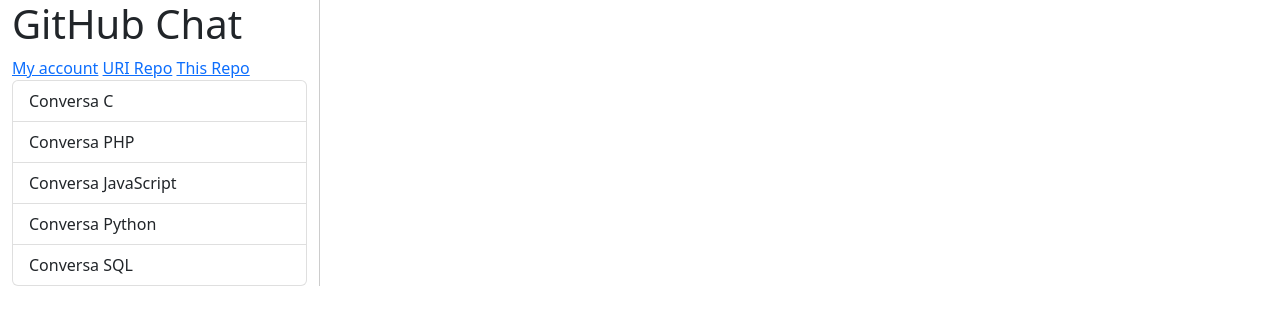
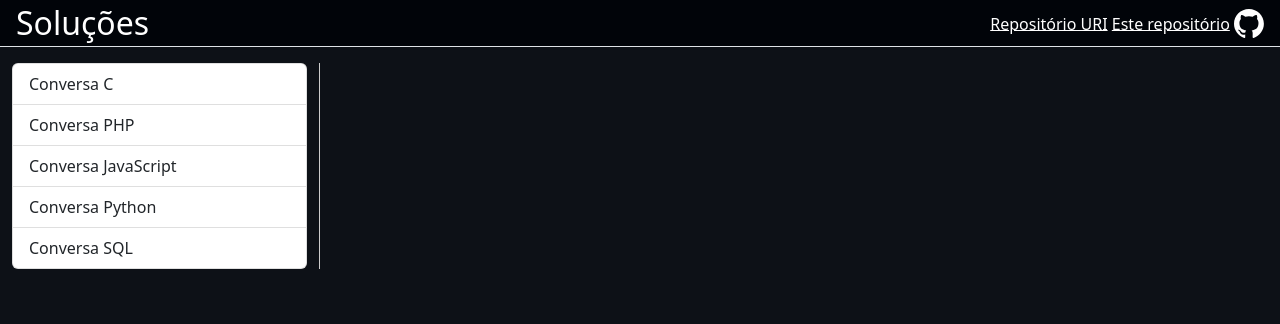
Before and after one commit to henrique2020/Codex, a plain HTML site: page index.html in a window 1280 px wide. Drawn offline with nearby package versions, Linux system fonts and the light colour scheme.

Commit message:
Ajustes no CSS

```diff
--- a/index.html
+++ b/index.html
@@ -3,7 +3,10 @@
 <head>
     <meta charset="UTF-8">
     <meta name="viewport" content="width=device-width, initial-scale=1.0">
-    <title>GitHub Chat</title>
+    <title>Repositório de Soluções</title>
+
+    <link rel="shortcut icon" href="img/github-mark-white.svg">
+
     <link rel="stylesheet" href="style.css">
     <link rel="stylesheet" href="https://cdnjs.cloudflare.com/ajax/libs/prism/1.24.1/themes/prism-okaidia.min.css">
     <link rel="stylesheet" href="https://cdnjs.cloudflare.com/ajax/libs/prism/1.24.1/plugins/line-numbers/prism-line-numbers.min.css">
@@ -11,18 +14,19 @@
 
     <link href="https://cdn.jsdelivr.net/npm/bootstrap@5.2.3/dist/css/bootstrap.min.css" rel="stylesheet" integrity="sha384-rbsA2VBKQhggwzxH7pPCaAqO46MgnOM80zW1RWuH61DGLwZJEdK2Kadq2F9CUG65" crossorigin="anonymous">
 </head>
-<body class="line-numbers">
+<body>
+    <header class="d-flex justify-content-between align-items-center px-3 py-1 border-bottom">
+        <h2 class="text-white m-0">Soluções</h2>
+        <div>
+            <a href="https://github.com/henrique2020/URI" target="_blank" class="align-middle text-white">Repositório URI</a>
+            <a href="https://github.com/henrique2020/Codex" target="_blank" class="align-middle text-white">Este repositório</a>
+            <a href="https://github.com/henrique2020" target="_blank"><img src="img/github-mark-white.svg" class="img-fluid" width="30"></a>
+        </div>
+    </header>
 
-<div class="container-fluid">
+    <main class="container-fluid pt-3">
         <div class="row">
             <div class="col-md-3 sidebar">
-            <header>
-                <h1>GitHub Chat</h1>
-                <a href="https://github.com/henrique2020" target="_blank">My account</a>
-                <a href="https://github.com/henrique2020/URI" target="_blank">URI Repo</a>
-                <a href="https://github.com/henrique2020/Codex" target="_blank">This Repo</a>
-            </header>
-
                 <ul class="list-group conversation-list">
                     <li class="list-group-item conversation-item" onclick="loadConversation('c')">Conversa C</li>
                     <li class="list-group-item conversation-item" onclick="loadConversation('php')">Conversa PHP</li>
@@ -32,10 +36,10 @@
                 </ul>
             </div>
 
-        <div class="col-md-9 main-content">
+            <div class="col-md-9 main-content py-0">
                 <div class="chat-container">
                     <div class="code-toolbar">
-                    <pre class="line-numbers"><code id="code-content" data-prismjs-copy="Copiar bloco de código"></code></pre>
+                        <pre class="line-numbers m-0"><code id="code-content" data-prismjs-copy="Copiar bloco de código"></code></pre>
                         <div class="toolbar">
                             <div class="toolbar-item">
                                 <button class="copy-to-clipboard-button" type="button" data-copy-state="copy" onclick="copyToClipboard()">
@@ -47,7 +51,7 @@
                 </div>
             </div>
         </div>
-</div>
+    </main>
 
     <script src="https://cdnjs.cloudflare.com/ajax/libs/prism/1.24.1/prism.min.js"></script>
 
--- a/style.css
+++ b/style.css
@@ -2,14 +2,17 @@
     font-family: 'Arial', sans-serif;
     margin: 0;
     padding: 0;
-    background-color: #f6f8fa;
+    background-color: #0D1117 !important;
+}
+
+header {
+    background-color: #010409;
 }
 
 .container {
     display: flex;
     width: 100%;
     margin: 20px auto;
-    background-color: #fff;
     border-radius: 8px;
     box-shadow: 0 0 10px rgba(0, 0, 0, 0.1);
     overflow: hidden;
```
Also changed, not shown: img/github-mark-white.png (added), img/github-mark-white.svg (added), img/github-mark.png (added), img/github-mark.svg (added). Lines whose indentation alone changed are shown as unchanged.
